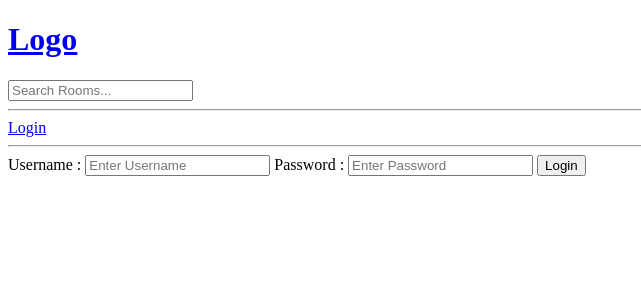
After one commit to Shivaneeth/DjangoStudybud, a Django app: page /login/ in a window 1280 px wide. The commit adds this page. Shown: the top 300 px of the page, without its empty margins (0-641 px from the left). Run offline with Django 4.2, Linux system fonts and the light colour scheme.

Commit message:
added user management i.e login and logout and (login_register.html)

```diff
--- /dev/null
+++ b/base/templates/base/login_register.html
@@ -0,0 +1,18 @@
+{% extends 'main.html' %}
+
+{% block content %}
+
+<div>
+    <form action="" method="post">
+        {% csrf_token %}
+        <label>Username : </label>
+        <input type="text" name="username" placeholder="Enter Username">
+
+        <label>Password : </label>
+        <input type="text" name="password" placeholder="Enter Password">
+
+        <input type="submit" value="Login">
+    </form>
+</div>
+
+{% endblock content %}
--- a/base/urls.py
+++ b/base/urls.py
@@ -3,6 +3,8 @@ from django.urls import path
 from . import views
 
 urlpatterns = [
+    path('login/', views.loginPage, name='login'),
+    path('logout/', views.logoutUser, name='logout'),
     path('', views.home, name='home'),
     path('room/', views.mainRoom, name='mainRoom'),
     path('room/<str:pk>/', views.room, name='room'),
--- a/base/views.py
+++ b/base/views.py
@@ -1,3 +1,6 @@
+from django.contrib import messages
+from django.contrib.auth import authenticate, login, logout
+from django.contrib.auth.models import User
 from django.db.models import Q
 from django.shortcuts import redirect, render
 
@@ -11,6 +14,33 @@ from .models import Room, Topic
 #     {'id': 2, 'name': 'Css'},
 #     {'id': 3, 'name': 'Html'},
 # ]
+
+
+def loginPage(request):
+    if request.method == 'POST':
+        username = request.POST.get('username')
+        password = request.POST.get('password')
+
+        try:
+            user = User.objects.get(username=username)
+        except:
+            messages.error(request, 'User does not exist')
+
+        user = authenticate(request, username=username, password=password)
+
+        if user is not None:
+            login(request, user)
+            return redirect('home')
+        else:
+            messages.error(request, 'Username or password does not exit')
+
+    context = {}
+    return render(request, 'base/login_register.html', context)
+
+
+def logoutUser(request):
+    logout(request)
+    return redirect('home')
 
 
 def home(request):
--- a/templates/main.html
+++ b/templates/main.html
@@ -10,6 +10,15 @@
 
 <body>
     {% include 'navbar.html' %}
+
+    {% if messages %}
+    <ul class="messages">
+        {% for message in messages %}
+        <li{% if message.tags %} class="{{ message.tags }}" {% endif %}>{{ message }}</li>
+            {% endfor %}
+    </ul>
+    {% endif %}
+
     {% block content %}
 
     {% endblock %}
--- a/templates/navbar.html
+++ b/templates/navbar.html
@@ -1,7 +1,21 @@
 <a href="/">
     <h1>Logo</h1>
 </a>
+
+
 <form action="{% url 'home'%}" method="get">
     <input type="text" name="q" placeholder="Search Rooms...">
 </form>
+
 <hr>
+
+
+{% if request.user.is_authenticated %}
+<a href="{% url 'logout' %}">Logout</a>
+
+{% else %}
+<a href="{% url 'login' %}">Login</a>
+
+
+{% endif %}
+<hr>
```
Also changed, not shown: db.sqlite3.
